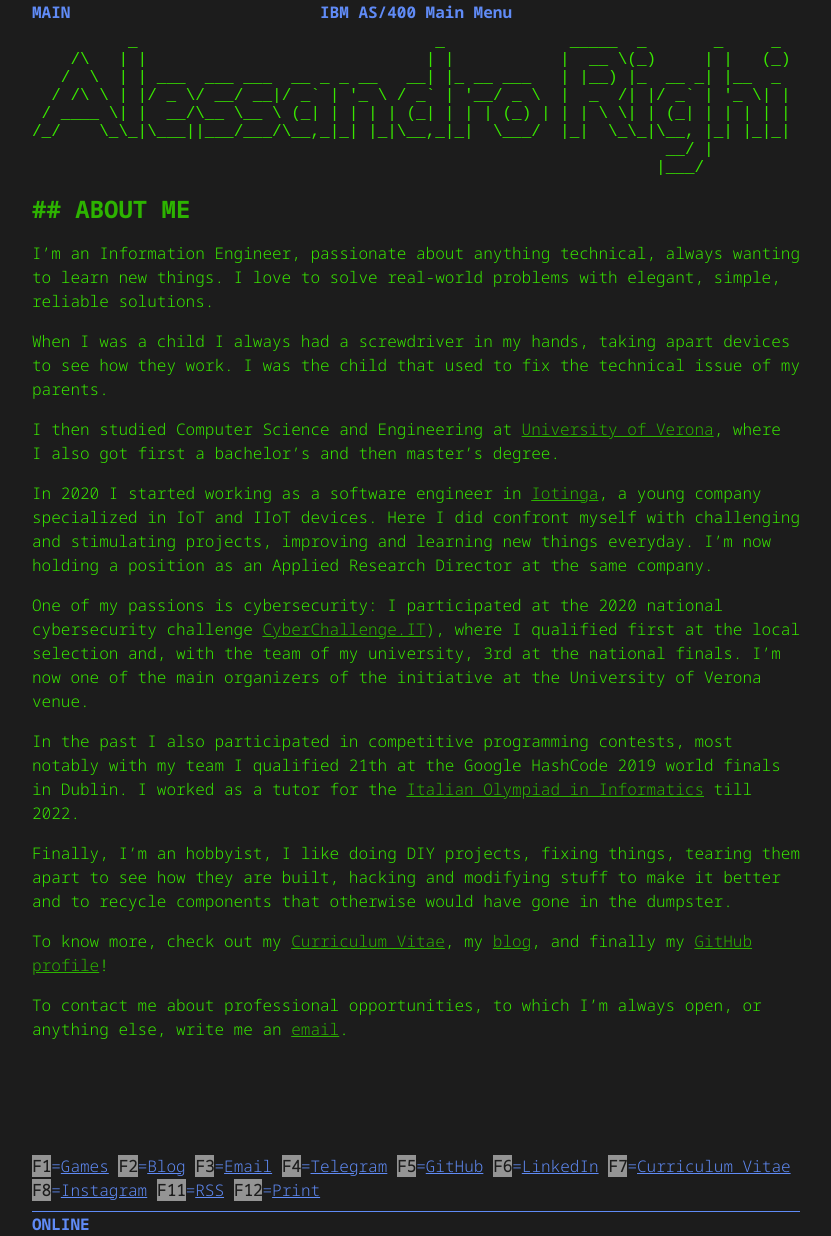
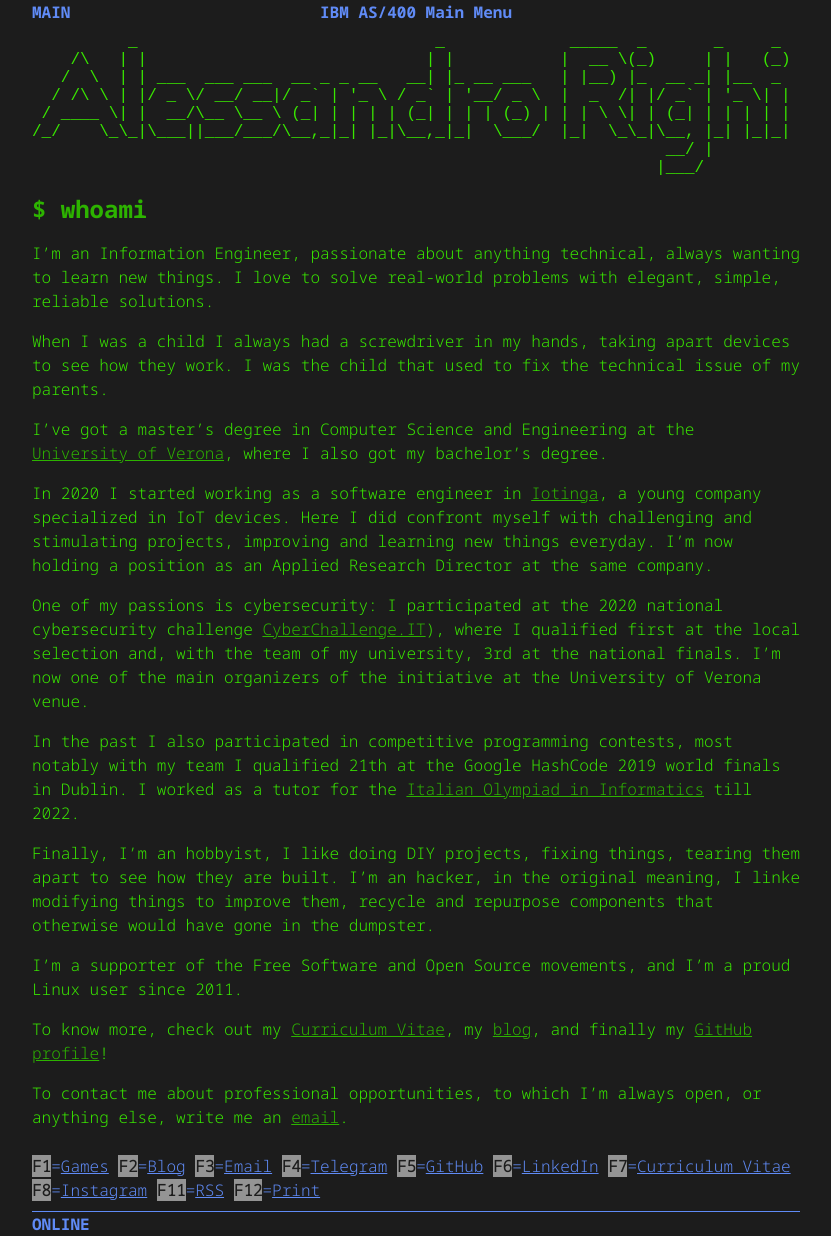
Before and after one commit to alerighi/alerighi.github.io, a Jekyll site: the page built from index.md, in a window 1280 px wide. Shown: the whole page, without its empty margins (224-1055 px from the left). Built offline with Jekyll 4.4.1, drawn with Linux system fonts in a browser that asks for light colours.

Commit message:
update index

```diff
--- a/index.md
+++ b/index.md
@@ -50,37 +50,48 @@
                                                                  |___/         </pre>
 <h1 class="small-screen-only">ALESSANDRO RIGHI</h1>
 
-## ABOUT ME
+<style>h2::before { content: ""; }</style>
+## $ whoami
 
-I'm an Information Engineer, passionate about anything technical, always wanting to learn
-new things. I love to solve real-world problems with elegant, simple, reliable solutions.
+I'm an Information Engineer, passionate about anything technical, always wanting
+to learn new things. I love to solve real-world problems with elegant, simple,
+reliable solutions.
 
-When I was a child I always had a screwdriver in my hands, taking apart devices to see
-how they work. I was the child that used to fix the technical issue of my parents.
+When I was a child I always had a screwdriver in my hands, taking apart devices
+to see how they work. I was the child that used to fix the technical issue of
+my parents.
 
-I then studied Computer Science and Engineering at [University of Verona](https://www.di.univr.it),
-where I also got first a bachelor's and then master's degree.
+I've got a master's degree in Computer Science and Engineering at the
+[University of Verona](https://www.di.univr.it), where I also got my bachelor's
+degree.
 
-In 2020 I started working as a software engineer in [Iotinga](https://iotinga.it), a
-young company specialized in IoT and IIoT devices. Here I did confront myself with
+In 2020 I started working as a software engineer in [Iotinga](https://iotinga.it),
+a young company specialized in IoT devices. Here I did confront myself with
 challenging and stimulating projects, improving and learning new things everyday.
 I'm now holding a position as an Applied Research Director at the same company.
 
 One of my passions is cybersecurity: I participated at the 2020 national cybersecurity
-challenge [CyberChallenge.IT](https://cyberchallenge.it)), where I qualified first at
-the local selection and, with the team of my university, 3rd at the national finals.
-I'm now one of the main organizers of the initiative at the University of Verona venue.
+challenge [CyberChallenge.IT](https://cyberchallenge.it)), where I qualified first
+at the local selection and, with the team of my university, 3rd at the national
+finals. I'm now one of the main organizers of the initiative at the University
+of Verona venue.
 
-In the past I also participated in competitive programming contests, most notably with
-my team I qualified 21th at the Google HashCode 2019 world finals in Dublin.
-I worked as a tutor for the [Italian Olympiad in Informatics](https://olimpiadi-informatica.it) till 2022.
+In the past I also participated in competitive programming contests, most notably
+with my team I qualified 21th at the Google HashCode 2019 world finals in Dublin.
+I worked as a tutor for the [Italian Olympiad in Informatics](https://olimpiadi-informatica.it)
+till 2022.
 
-Finally, I'm an hobbyist, I like doing DIY projects, fixing things, tearing them apart to see how they
-are built, hacking and modifying stuff to make it better and to recycle components that otherwise would
-have gone in the dumpster.
+Finally, I'm an hobbyist, I like doing DIY projects, fixing things, tearing them
+apart to see how they are built. I'm an hacker, in the original meaning, I linke
+modifying things to improve them, recycle and repurpose components that otherwise
+would have gone in the dumpster.
 
-To know more, check out my [Curriculum Vitae](/cv/cv-alessandro-righi.pdf), my [blog](/blog),
-and finally my [GitHub profile](https://github.com/alerighi)!
+I'm a supporter of the Free Software and Open Source movements, and I'm a proud
+Linux user since 2011.
 
-To contact me about professional opportunities, to which I'm always open, or anything else,
-write me an [email](mailto:info@alerighi.it).<span class="blink big-screen-only">█</span>
+To know more, check out my [Curriculum Vitae](/cv/cv-alessandro-righi.pdf), my
+[blog](/blog), and finally my [GitHub profile](https://github.com/alerighi)!
+
+To contact me about professional opportunities, to which I'm always open, or
+anything else, write me an [email](mailto:info@alerighi.it).
+<span class="blink big-screen-only">█</span>
```
